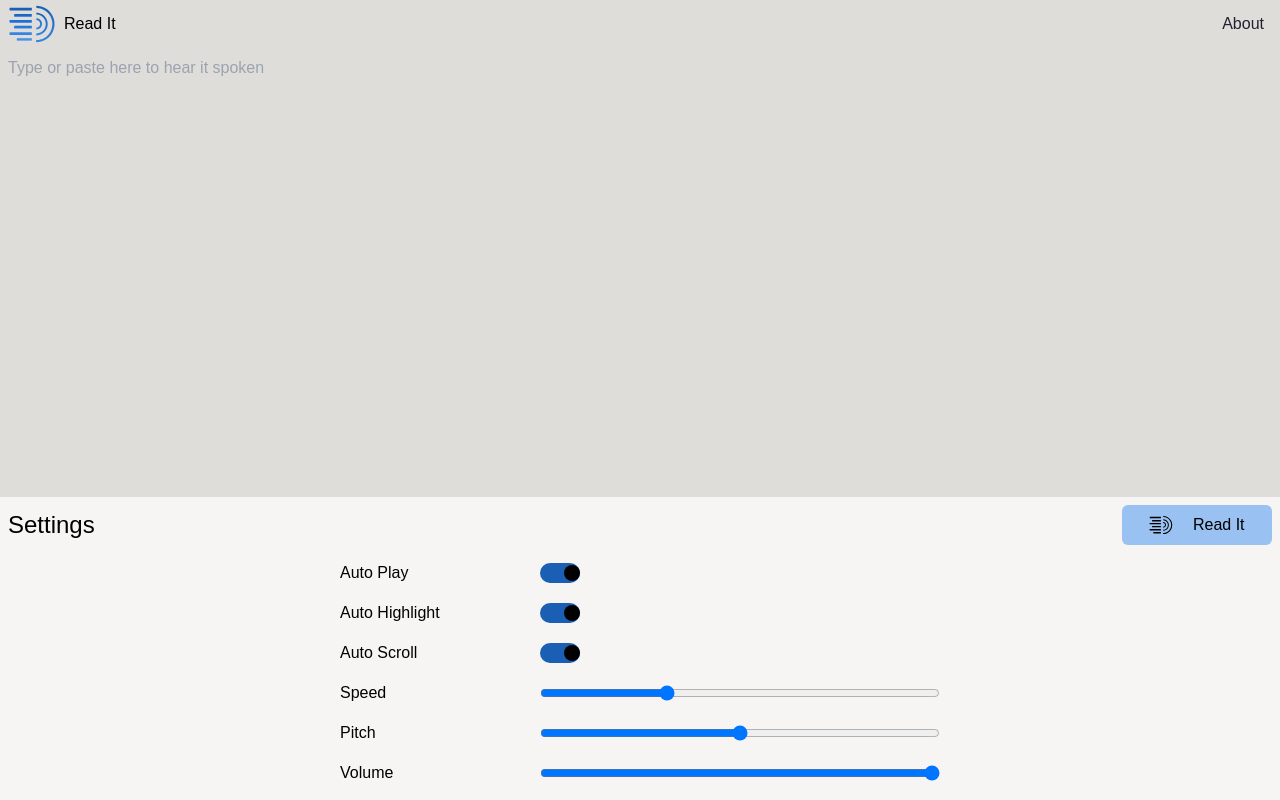
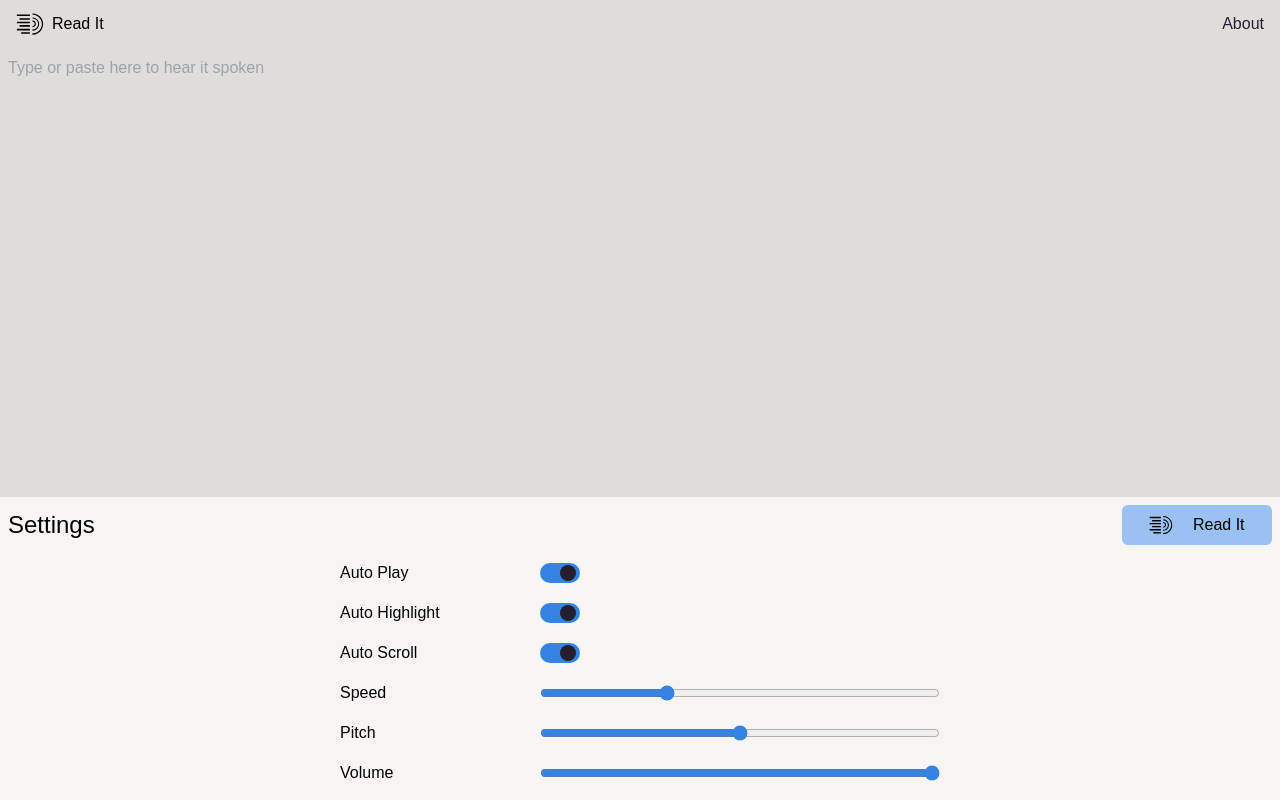
Before and after one commit to dvirberlo/read_it, a React (Vite) app: page / in a window 1280 px wide. Built offline with nearby package versions, Linux system fonts and the light colour scheme; a web font is replaced by a local one.

Commit message:
feat: UI improvements and refactor

```diff
--- /dev/null
+++ b/src/components/ThemeIcon.tsx
@@ -0,0 +1,13 @@
+interface ThemeIconProps {
+  className?: string;
+  onClick?: () => void;
+}
+
+export const ThemeIcon: React.FC<ThemeIconProps> = ({ className, onClick }) => {
+  return (
+    <i
+      className={`inline-block items-baseline themeIcon ${className}`}
+      onClick={onClick}
+    />
+  );
+};
--- a/src/components/inputs/ChoiceInput.tsx
+++ b/src/components/inputs/ChoiceInput.tsx
@@ -1,6 +1,6 @@
 import { LabeledInput } from "./Shared";
 
-interface ChoiceSettingProps {
+interface ChoiceInputProps {
   label: string;
   values: string[];
   selectedIndex: number;
@@ -15,7 +15,7 @@ interface ChoiceSettingProps {
   className?: string;
 }
 
-export const ChoiceSetting: React.FC<ChoiceSettingProps> = ({
+export const ChoiceInput: React.FC<ChoiceInputProps> = ({
   label,
   values,
   selectedIndex = 0,
--- a/src/components/inputs/ToggleInput.tsx
+++ b/src/components/inputs/ToggleInput.tsx
@@ -1,6 +1,6 @@
 import { LabeledInput } from "./Shared";
 
-export interface ToggleSettingProps {
+export interface ToggleInputProps {
   label: string;
   value: boolean;
   onChange: (value: boolean) => void;
@@ -8,7 +8,7 @@ export interface ToggleSettingProps {
   className?: string;
 }
 
-export const ToggleSetting: React.FC<ToggleSettingProps> = ({
+export const ToggleInput: React.FC<ToggleInputProps> = ({
   label,
   value,
   onChange,
@@ -20,15 +20,11 @@ export const ToggleSetting: React.FC<ToggleSettingProps> = ({
       <div className={className}>
         <div
           className={`${
-            value ? "bg-primary1" : "bg-background3"
-          } w-10 h-5 rounded-full p-1 cursor-pointer flex flex-row items-center`}
+            value ? "bg-primary3 flex-row-reverse" : "bg-background3 flex-row"
+          } w-10 h-5 rounded-full p-1 cursor-pointer flex items-center`}
           onClick={() => onChange(!value)}
         >
-          <div
-            className={`${
-              value ? "translate-x-5" : "translate-x-0"
-            } bg-content1 w-4 h-4 rounded-full transition-transform`}
-          />
+          <div className={`bg-content2 w-4 h-4 rounded-full`} />
         </div>
       </div>
     </LabeledInput>
--- a/src/components/layout/Header.tsx
+++ b/src/components/layout/Header.tsx
@@ -1,6 +1,7 @@
 import { displayName } from "@/../package.json";
 import { pathsByName, routeIndexByPath, routes } from "@/main";
 import { useLocation, useNavigate } from "react-router-dom";
+import { ThemeIcon } from "../ThemeIcon";
 
 export default function Header() {
   const navigateTo = useNavigate();
@@ -11,14 +12,7 @@ export default function Header() {
 
   return (
     <header className="flex flex-row flex-none items-center bg-background3 text-content1 w-full h-12">
-      <img
-        className="h-full w-auto mx-2 cursor-pointer"
-        src="/images/icon/icon.svg"
-        onClick={() => navigateTo(pathsByName.Home)}
-        alt="app icon"
-        width="30"
-        height="30"
-      />
+      <ThemeIcon className="!h-7 !w-7 cursor-pointer ml-4 mr-2" />
       <p
         className="text-content1 cursor-pointer"
         onClick={() => navigateTo(pathsByName.Home)}
--- a/src/pages/about/About.tsx
+++ b/src/pages/about/About.tsx
@@ -1,9 +1,15 @@
-import { description } from "@/../package.json";
+import { description, repository } from "@/../package.json";
 export default function About() {
   return (
     <div className="mt-2 p-1">
       <h2 className="text-2xl">About</h2>
       <p className="p-2">{description}</p>
+      <a
+        className="cursor-pointer hover:text-primary4 text-content2 p-2"
+        href={repository.url}
+      >
+        Source Code
+      </a>
     </div>
   );
 }
--- a/src/pages/home/Home.tsx
+++ b/src/pages/home/Home.tsx
@@ -1,3 +1,4 @@
+import { ThemeIcon } from "@/components/ThemeIcon";
 import { Settings } from "@/pages/home/Settings";
 import { useReader, useReaderState } from "@/providers/readerProvider";
 import { useUserSettings } from "@/providers/userSettingsProvider";
@@ -74,7 +75,7 @@ const ReaderButton: React.FC<ReaderButtonProps> = ({
     >
       {
         {
-          stopped: <i className="inline-block h-6 items-baseline themeIcon" />,
+          stopped: <ThemeIcon className="!h-6 !w-6" />,
           speaking: <span className="">&#10074;&#10074;</span>,
           paused: <span className="">&#9654;</span>,
         }[readerState.status]
--- a/src/pages/home/Settings.tsx
+++ b/src/pages/home/Settings.tsx
@@ -4,13 +4,13 @@ import { useReaderSettings } from "@/providers/readerSettingsProvider";
 import { useUserSettings } from "@/providers/userSettingsProvider";
 import { useVoices } from "@/providers/voicesProvider";
 import { useCallback } from "react";
-import { ChoiceSetting } from "../../components/inputs/ChoiceInput";
-import { ToggleSetting } from "../../components/inputs/ToggleInput";
+import { ChoiceInput } from "../../components/inputs/ChoiceInput";
+import { ToggleInput } from "../../components/inputs/ToggleInput";
 import { Delayer } from "../../lib/delayer";
 
 const inputDivStyle: string =
   "flex flex-row items-center my-2 justify-between w-full max-w-[600px]";
-const inputStyle: string = "max-w-[500px] w-2/3";
+const inputStyle: string = "max-w-[500px] w-2/3 accent-primary3";
 
 export function Settings({ readDelayer }: { readDelayer: Delayer }) {
   const readerSettings = useReaderSettings();
@@ -28,14 +28,14 @@ export function Settings({ readDelayer }: { readDelayer: Delayer }) {
 
   return (
     <div className="flex flex-col p-2 items-center overflow-y-auto w-full">
-      <ToggleSetting
+      <ToggleInput
         label="Auto Play"
         value={userSettings.current.autoPlay}
         onChange={(value) => changeSettings(userSettings, "autoPlay", value)}
         divClassName={inputDivStyle}
         className={inputStyle}
       />
-      <ToggleSetting
+      <ToggleInput
         label="Auto Highlight"
         value={userSettings.current.autoHighlight}
         onChange={(value) =>
@@ -44,7 +44,7 @@ export function Settings({ readDelayer }: { readDelayer: Delayer }) {
         divClassName={inputDivStyle}
         className={inputStyle}
       />
-      <ToggleSetting
+      <ToggleInput
         label="Auto Scroll"
         value={userSettings.current.autoScroll}
         onChange={(value) => changeSettings(userSettings, "autoScroll", value)}
@@ -52,7 +52,7 @@ export function Settings({ readDelayer }: { readDelayer: Delayer }) {
         className={inputStyle}
       />
       {voices?.length ? (
-        <ChoiceSetting
+        <ChoiceInput
           label="Voice"
           values={voices?.map((voice) => voice.name) ?? []}
           selectedIndex={readerSettings.current.voiceVoiceIndex}
```
Also changed, not shown: package.json (+9 -0 lines).
